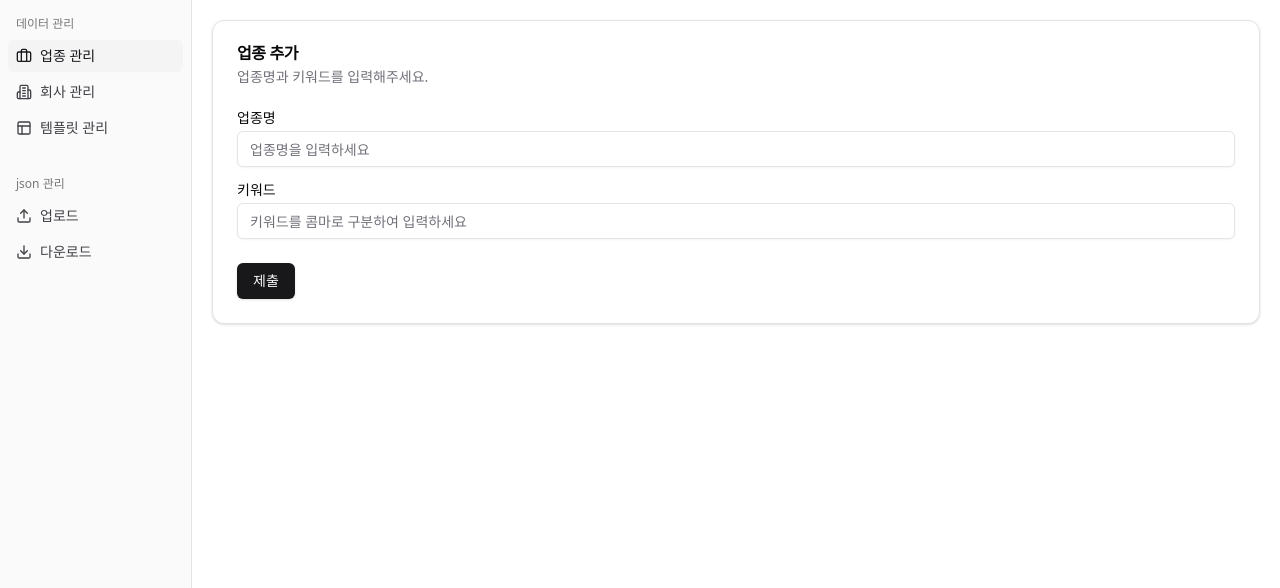
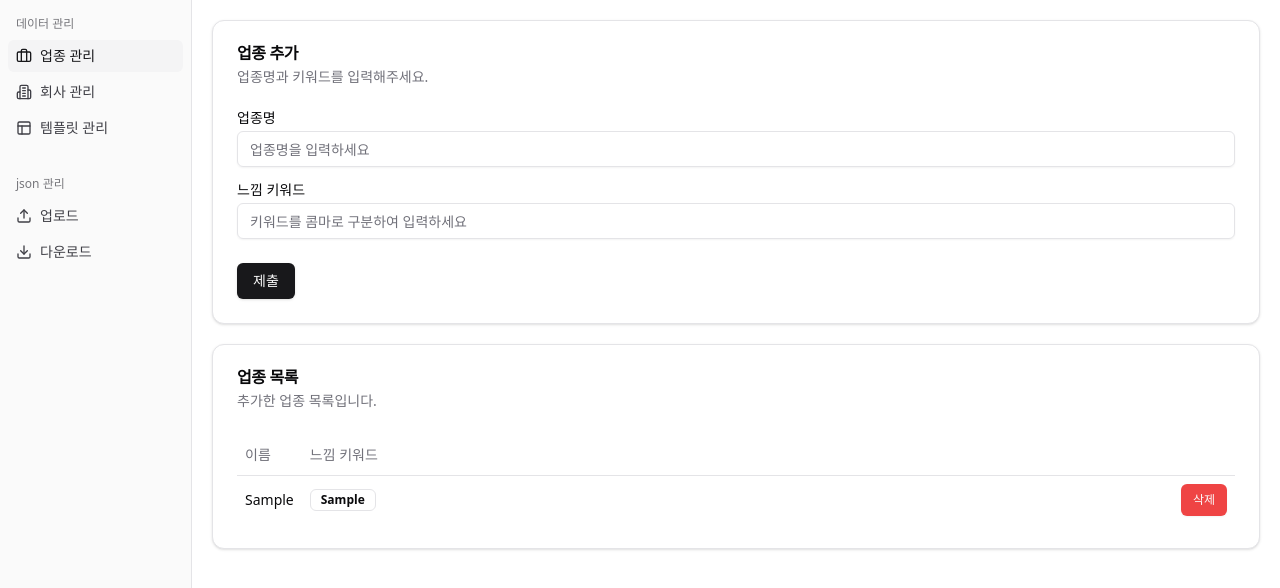
Before and after one commit to midas-hamingyu/llm-cms, a React (Vite) app: page / in a window 1280 px wide. Both pictures are taken after typing "Sample", "Sample" into the empty fields and a click on the button "제출". Shown: the top 588 px of the page. Built offline with nearby package versions, Linux system fonts and the light colour scheme.

Commit message:
FEAT :: 업종 추가 및 업종 목록 구현 완료

```diff
--- /dev/null
+++ b/src/components/ui/badge.tsx
@@ -0,0 +1,36 @@
+import * as React from 'react';
+import { cva, type VariantProps } from 'class-variance-authority';
+
+import { cn } from '@/lib/utils';
+
+const badgeVariants = cva(
+  'inline-flex items-center rounded-md border px-2.5 py-0.5 text-xs font-semibold transition-colors focus:outline-none focus:ring-2 focus:ring-ring focus:ring-offset-2',
+  {
+    variants: {
+      variant: {
+        default:
+          'border-transparent bg-primary text-primary-foreground shadow hover:bg-primary/80',
+        secondary:
+          'border-transparent bg-secondary text-secondary-foreground hover:bg-secondary/80',
+        destructive:
+          'border-transparent bg-destructive text-destructive-foreground shadow hover:bg-destructive/80',
+        outline: 'text-foreground',
+      },
+    },
+    defaultVariants: {
+      variant: 'default',
+    },
+  },
+);
+
+export interface BadgeProps
+  extends React.HTMLAttributes<HTMLDivElement>,
+    VariantProps<typeof badgeVariants> {}
+
+function Badge({ className, variant, ...props }: BadgeProps) {
+  return (
+    <div className={cn(badgeVariants({ variant }), className)} {...props} />
+  );
+}
+
+export { Badge, badgeVariants };
--- /dev/null
+++ b/src/components/ui/table.tsx
@@ -0,0 +1,120 @@
+import * as React from 'react';
+
+import { cn } from '@/lib/utils';
+
+const Table = React.forwardRef<
+  HTMLTableElement,
+  React.HTMLAttributes<HTMLTableElement>
+>(({ className, ...props }, ref) => (
+  <div className="relative w-full overflow-auto">
+    <table
+      ref={ref}
+      className={cn('w-full caption-bottom text-sm', className)}
+      {...props}
+    />
+  </div>
+));
+Table.displayName = 'Table';
+
+const TableHeader = React.forwardRef<
+  HTMLTableSectionElement,
+  React.HTMLAttributes<HTMLTableSectionElement>
+>(({ className, ...props }, ref) => (
+  <thead ref={ref} className={cn('[&_tr]:border-b', className)} {...props} />
+));
+TableHeader.displayName = 'TableHeader';
+
+const TableBody = React.forwardRef<
+  HTMLTableSectionElement,
+  React.HTMLAttributes<HTMLTableSectionElement>
+>(({ className, ...props }, ref) => (
+  <tbody
+    ref={ref}
+    className={cn('[&_tr:last-child]:border-0', className)}
+    {...props}
+  />
+));
+TableBody.displayName = 'TableBody';
+
+const TableFooter = React.forwardRef<
+  HTMLTableSectionElement,
+  React.HTMLAttributes<HTMLTableSectionElement>
+>(({ className, ...props }, ref) => (
+  <tfoot
+    ref={ref}
+    className={cn(
+      'border-t bg-muted/50 font-medium [&>tr]:last:border-b-0',
+      className,
+    )}
+    {...props}
+  />
+));
+TableFooter.displayName = 'TableFooter';
+
+const TableRow = React.forwardRef<
+  HTMLTableRowElement,
+  React.HTMLAttributes<HTMLTableRowElement>
+>(({ className, ...props }, ref) => (
+  <tr
+    ref={ref}
+    className={cn(
+      'border-b transition-colors hover:bg-muted/50 data-[state=selected]:bg-muted',
+      className,
+    )}
+    {...props}
+  />
+));
+TableRow.displayName = 'TableRow';
+
+const TableHead = React.forwardRef<
+  HTMLTableCellElement,
+  React.ThHTMLAttributes<HTMLTableCellElement>
+>(({ className, ...props }, ref) => (
+  <th
+    ref={ref}
+    className={cn(
+      'h-10 px-2 text-left align-middle font-medium text-muted-foreground [&:has([role=checkbox])]:pr-0 [&>[role=checkbox]]:translate-y-[2px]',
+      className,
+    )}
+    {...props}
+  />
+));
+TableHead.displayName = 'TableHead';
+
+const TableCell = React.forwardRef<
+  HTMLTableCellElement,
+  React.TdHTMLAttributes<HTMLTableCellElement>
+>(({ className, ...props }, ref) => (
+  <td
+    ref={ref}
+    className={cn(
+      'p-2 align-middle [&:has([role=checkbox])]:pr-0 [&>[role=checkbox]]:translate-y-[2px]',
+      className,
+    )}
+    {...props}
+  />
+));
+TableCell.displayName = 'TableCell';
+
+const TableCaption = React.forwardRef<
+  HTMLTableCaptionElement,
+  React.HTMLAttributes<HTMLTableCaptionElement>
+>(({ className, ...props }, ref) => (
+  <caption
+    ref={ref}
+    className={cn('mt-4 text-sm text-muted-foreground', className)}
+    {...props}
+  />
+));
+TableCaption.displayName = 'TableCaption';
+
+export {
+  Table,
+  TableHeader,
+  TableBody,
+  TableFooter,
+  TableHead,
+  TableRow,
+  TableCell,
+  TableCaption,
+};
--- a/src/pages/manage-industry/index.tsx
+++ b/src/pages/manage-industry/index.tsx
@@ -1,9 +1,11 @@
 import { IndustryAddForm } from '@/pages/manage-industry/industry-add-form';
+import { IndustryTable } from '@/pages/manage-industry/industry-table';
 
 export function ManageIndustryPage() {
   return (
     <>
       <IndustryAddForm />
+      <IndustryTable />
     </>
   );
 }
--- a/src/pages/manage-industry/industry-add-form/index.tsx
+++ b/src/pages/manage-industry/industry-add-form/index.tsx
@@ -19,16 +19,12 @@
   CardHeader,
   CardTitle,
 } from '@/components/ui/card.tsx';
+import { useIndustriesActions } from '@/pages/manage-industry/model/industries.store.ts';
 import { cn } from '@/lib/utils.ts';
 
 const formSchema = z.object({
   name: z.string().min(1, '업종명을 입력해주세요.'),
-  keywords: z
-    .string()
-    .transform((val) => val.split(',').map((keyword) => keyword.trim()))
-    .refine((arr) => arr.length > 0 && arr.every((kw) => kw.length > 0), {
-      message: '유효한 키워드를 입력해주세요.',
-    }),
+  keywords: z.string().optional(),
 });
 
 export function IndustryAddForm() {
@@ -36,13 +32,30 @@
     resolver: zodResolver(formSchema),
     defaultValues: {
       name: '',
-      keywords: [],
+      keywords: '',
     },
   });
   const { handleSubmit, control, reset } = form;
+  const { addIndustry } = useIndustriesActions();
 
   const onSubmit = (data: z.infer<typeof formSchema>) => {
-    console.log('폼 데이터:', data);
+    const formattedKeywords =
+      data.keywords
+        ?.split(',')
+        .map((keyword) => keyword.trim())
+        .filter((keyword) => keyword.length > 0) // 빈 키워드 제거
+        .reduce<string[]>(
+          (uniqueKeywords, keyword) =>
+            uniqueKeywords.includes(keyword)
+              ? uniqueKeywords
+              : [...uniqueKeywords, keyword],
+          [],
+        ) || []; // 중복 제거 및 빈 키워드 대비 안전 처리
+
+    addIndustry({
+      name: data.name,
+      feelingKeywords: formattedKeywords,
+    });
     reset();
   };
 
@@ -77,7 +90,7 @@
               name="keywords"
               render={({ field }) => (
                 <FormItem className={cn('flex flex-col space-y-1.5')}>
-                  <FormLabel htmlFor="keywords">키워드</FormLabel>
+                  <FormLabel htmlFor="keywords">느낌 키워드</FormLabel>
                   <FormControl>
                     <Input
                       id="keywords"
--- /dev/null
+++ b/src/pages/manage-industry/industry-table/index.tsx
@@ -0,0 +1,73 @@
+import {
+  Table,
+  TableBody,
+  TableCell,
+  TableHead,
+  TableHeader,
+  TableRow,
+} from '@/components/ui/table';
+import {
+  Card,
+  CardContent,
+  CardDescription,
+  CardHeader,
+  CardTitle,
+} from '@/components/ui/card.tsx';
+import { cn } from '@/lib/utils.ts';
+import {
+  useIndustries,
+  useIndustriesActions,
+} from '@/pages/manage-industry/model/industries.store.ts';
+import { Badge } from '@/components/ui/badge.tsx';
+import { Button } from '@/components/ui/button.tsx';
+
+export function IndustryTable() {
+  const industries = useIndustries();
+  const { removeIndustry } = useIndustriesActions();
+  return (
+    <Card className={cn('mt-5')}>
+      <CardHeader>
+        <CardTitle>업종 목록</CardTitle>
+        <CardDescription>추가한 업종 목록입니다.</CardDescription>
+      </CardHeader>
+      <CardContent className={cn('grid w-full items-center gap-4')}>
+        <Table>
+          <TableHeader>
+            <TableRow>
+              <TableHead>이름</TableHead>
+              <TableHead>느낌 키워드</TableHead>
+              <TableHead className={cn('w-[100px] text-right')}></TableHead>
+            </TableRow>
+          </TableHeader>
+          <TableBody>
+            {industries.map((industry) => (
+              <TableRow key={industry.name}>
+                <TableCell className={cn('whitespace-nowrap')}>
+                  {industry.name}
+                </TableCell>
+                <TableCell className={cn('w-full')}>
+                  <div className={cn('flex flex-wrap gap-1')}>
+                    {industry.feelingKeywords.map((keyword) => (
+                      <Badge variant="outline" key={keyword}>
+                        {keyword}
+                      </Badge>
+                    ))}
+                  </div>
+                </TableCell>
+                <TableCell className="whitespace-nowrap text-right">
+                  <Button
+                    variant="destructive"
+                    size="sm"
+                    onClick={() => removeIndustry(industry.name)}
+                    aria-label={`${industry.name} 삭제`}>
+                    삭제
+                  </Button>
+                </TableCell>
+              </TableRow>
+            ))}
+          </TableBody>
+        </Table>
+      </CardContent>
+    </Card>
+  );
+}
--- /dev/null
+++ b/src/pages/manage-industry/model/industries.store.ts
@@ -0,0 +1,40 @@
+import { create } from 'zustand';
+import { Industry } from '@/pages/manage-industry/model/industry.ts';
+
+type StateType = {
+  industries: Industry[];
+};
+
+type ActionsType = {
+  addIndustry: (newIndustry: Industry) => void;
+  removeIndustry: (industryName: string) => void;
+};
+
+const useIndustriesStore = create<StateType & { actions: ActionsType }>(
+  (set) => ({
+    industries: [],
+    actions: {
+      addIndustry: (newIndustry) => {
+        set((state) => {
+          return {
+            industries: [newIndustry, ...state.industries],
+          };
+        });
+      },
+      removeIndustry: (industryName) => {
+        set((state) => {
+          return {
+            industries: state.industries.filter(
+              (industry) => industry.name !== industryName,
+            ),
+          };
+        });
+      },
+    },
+  }),
+);
+
+export const useIndustries = () =>
+  useIndustriesStore((state) => state.industries);
+export const useIndustriesActions = () =>
+  useIndustriesStore((state) => state.actions);
--- /dev/null
+++ b/src/pages/manage-industry/model/industry.ts
@@ -0,0 +1,4 @@
+export interface Industry {
+  name: string;
+  feelingKeywords: string[];
+}
```
